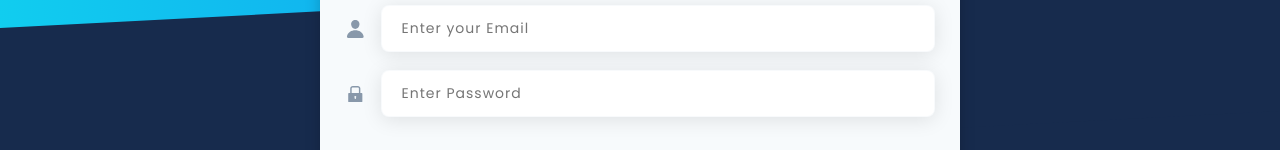
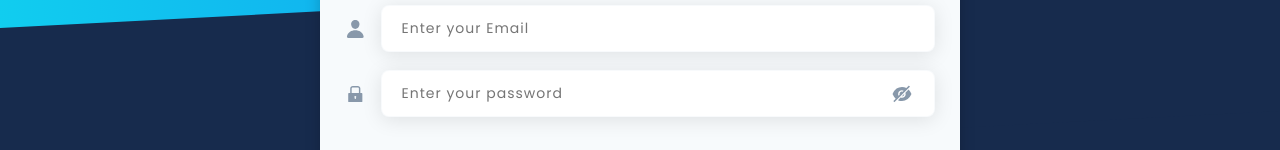
Before and after one commit to kamalss11/PERN-Client, a React (Create React App) app: page / in a window 1280 px wide. Shown: the part 464-614 px from the top of the page. Built offline with nearby package versions, Linux system fonts and the light colour scheme; no server answers.

Commit message:
Add files via upload

```diff
--- a/src/Pages/Signin.js
+++ b/src/Pages/Signin.js
@@ -5,6 +5,8 @@ import { Link,useHistory } from 'react-router-dom'
 import '../CSS/LS.css'
 import {IoPerson} from 'react-icons/io5'
 import {AiFillLock} from 'react-icons/ai'
+import {AiFillEye} from 'react-icons/ai'
+import {AiFillEyeInvisible} from 'react-icons/ai'
 import {TiArrowSortedUp} from 'react-icons/ti'
 import 'react-toastify/dist/ReactToastify.css'
 import {toast} from 'react-toastify'
@@ -14,7 +16,16 @@ function Signin(){
     const history = useHistory()
     const [btnld,Setbtnld] = useState(false)
     const [ers,Seters] = useState()
+    const [pstype,Setpstype] = useState('password')
 
+    const Togglepass = ()=>{
+        if(pstype === 'password'){
+            Setpstype('text')
+        }
+        else{
+            Setpstype('password')
+        }
+    }
     const callAboutPage = async () => {
         try{
             const res = await fetch('/dashboard',{
@@ -27,7 +38,7 @@ function Signin(){
             })
 
             const datas = await res.json()
-            console.log(datas)
+            // console.log(datas)
 
             if(!res.status === 200){
                 console.log(datas.error)
@@ -46,9 +57,12 @@ function Signin(){
             <>
                 <div className="fields">
                     <div>
+                        {label === 'pass' ?
+                        <>
+                            {pstype === 'password' ? <AiFillEyeInvisible onClick={Togglepass} className='sh' /> : <AiFillEye onClick={Togglepass} className='sh'/>}
+                        </>  : ''}
                         {props.icon}
                         <input {...field}{...props}></input>
-                        <label htmlFor={props.id || props.name}>{label}</label>
                     </div>
                     {
                         meta.touched && meta.error ?(
@@ -150,9 +164,10 @@ function Signin(){
 
                             <TextInput
                                 icon={<AiFillLock />}
-                                name="password"
-                                type="password"
-                                placeholder="Enter Password"
+                                type={pstype}
+                                name='password'
+                                placeholder='Enter your password'
+                                label="pass"
                             />
 
                             <div className="btn">
--- a/src/Pages/Signup.js
+++ b/src/Pages/Signup.js
@@ -10,6 +10,8 @@ import {AiFillLock} from 'react-icons/ai'
 import { useState } from 'react'
 import {TiArrowSortedUp} from 'react-icons/ti'
 import {IoMdArrowDropdownCircle} from 'react-icons/io'
+import {AiFillEye} from 'react-icons/ai'
+import {AiFillEyeInvisible} from 'react-icons/ai'
 import {RiUser3Fill} from 'react-icons/ri'
 // import {AiFillCloseCircle} from 'react-icons/ai'
 import {toast} from 'react-toastify'
@@ -26,6 +28,16 @@ function Signup(){
     const [select2,setSelect2] = useState('Select Roll')
     const [drp2,Setdrp2] = useState(false)
     const [er2,setEr2] = useState(false)
+    const [pstype,Setpstype] = useState('password')
+
+    const Togglepass = ()=>{
+        if(pstype === 'password'){
+            Setpstype('text')
+        }
+        else{
+            Setpstype('password')
+        }
+    }
 
     const TextInput = ({ label,...props }) => {
         const [field,meta] = useField(props)
@@ -33,9 +45,13 @@ function Signup(){
             <>
                 <div className="fields">
                     <div>
+                        {
+                        label === 'pass' ?
+                        <>
+                            {pstype === 'password' ? <AiFillEyeInvisible onClick={Togglepass} className='sh' /> : <AiFillEye onClick={Togglepass} className='sh'/>}
+                        </>  : ''}
                         {props.icon}
                         <input {...field}{...props}></input>
-                        <label htmlFor={props.id || props.name}>{label}</label>
                     </div>
                     {
                         meta.touched && meta.error ?(
@@ -52,9 +68,9 @@ function Signup(){
         return (
             <div className="fields">
                 <div>
+                    {pstype === 'password' ? <AiFillEyeInvisible onClick={Togglepass} className='sh' /> : <AiFillEye onClick={Togglepass} className='sh'/>}
                     {props.icon}
                     <select {...field} {...props} />
-                    <label htmlFor={props.id || props.name}>{label}</label>
                 </div>
                 {
                     meta.touched && meta.error ?(
@@ -221,8 +237,9 @@ function Signup(){
 
                                 <TextInput icon={<AiFillLock />}
                                     name="password"
-                                    type="password"
+                                    type={pstype}
                                     placeholder="Enter Password"
+                                    label={'pass'}
                                 />
 
                                 <TextInput icon={<AiFillLock />}
```
